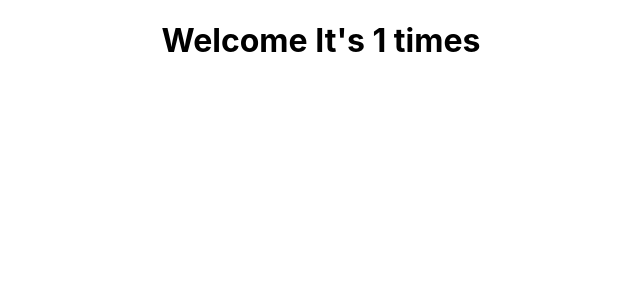
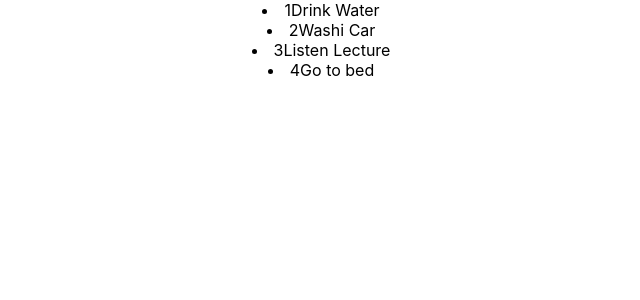
Before and after one commit to kwaegeo/my-app, a React (Create React App) app: page / in a window 1280 px wide. Shown: the top 300 px of the page, without its empty margins (319-959 px from the left). Built offline with nearby package versions, Linux system fonts and the light colour scheme.

Commit message:
2-9. List

```diff
--- a/src/App.js
+++ b/src/App.js
@@ -1,6 +1,7 @@
 import './App.css';
 
-import Condition from './components/2-8 ConditionalRendering/Condition';
+import List from './components/2-9 List/List';
+// import Condition from './components/2-8 ConditionalRendering/Condition';
 // import Event from './components/2-7 Event/Event';
 // import ClassComponent2 from './components/2-6 LifeCycle/ClassComponent';
 // import Composition from './components/2-4 Props/Composition'
@@ -12,8 +13,8 @@
   return (
     <div className="App">
 
-
-      <Condition />
+      <List />
+      {/* <Condition /> */}
       {/* <Event /> */}
       {/* <ClassComponent2 />
       <FunctionalComponent />
--- /dev/null
+++ b/src/components/2-9 List/List.jsx
@@ -0,0 +1,40 @@
+import React from 'react'
+
+export default function List() {
+
+//     const numbers = [1,2,3,4];
+
+//     return (
+//     <ul>
+//         {numbers.map ((item) => (
+//             <li key = {item.toString()}>{item}</li>
+//     ))}
+//     </ul>
+//   )
+
+    const todos = [
+
+        {id: 1, text: 'Drink Water'},
+        {id: 2, text: 'Washi Car'},
+        {id: 3, text: 'Listen Lecture'},
+        {id: 4, text: 'Go to bed'}
+    ];
+
+    const Item = (props) => {
+
+        return (
+        <li>
+            {props.id}
+            {props.text}
+        </li>
+        );
+
+
+    };
+
+    const todoList = todos.map((todo)=> <Item key={todo.id} {...todo} />);
+    return  <>
+            {todoList}
+        </>;
+
+}
```
